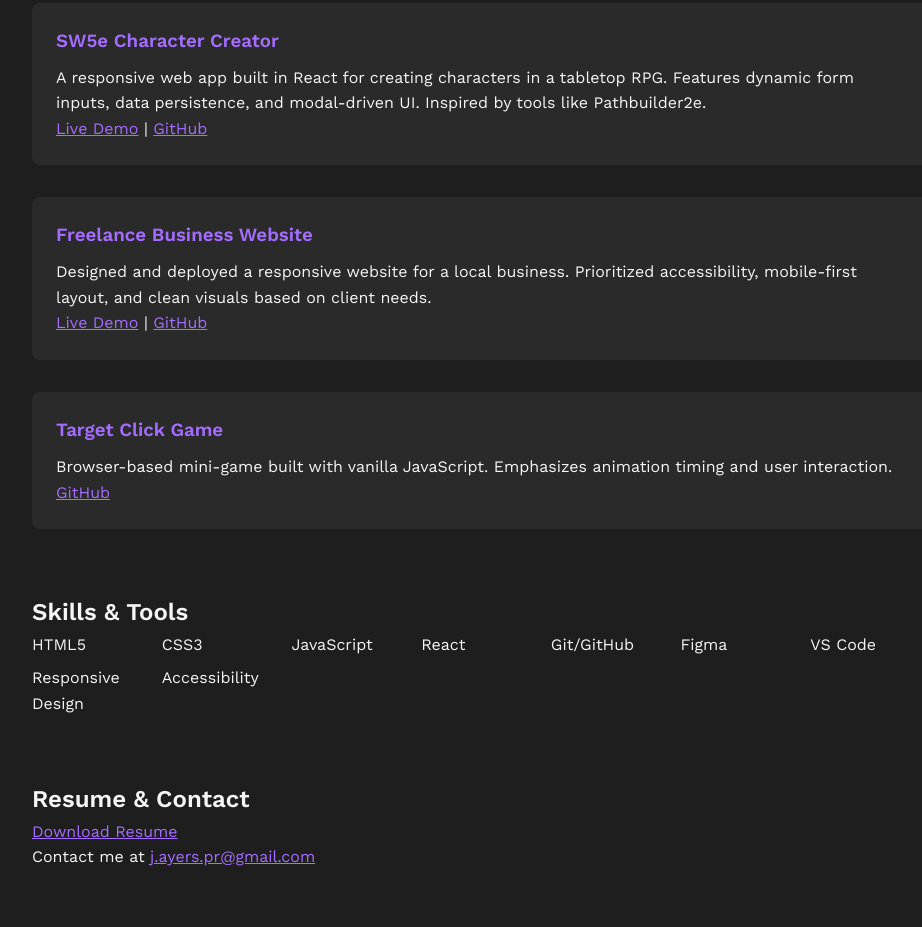
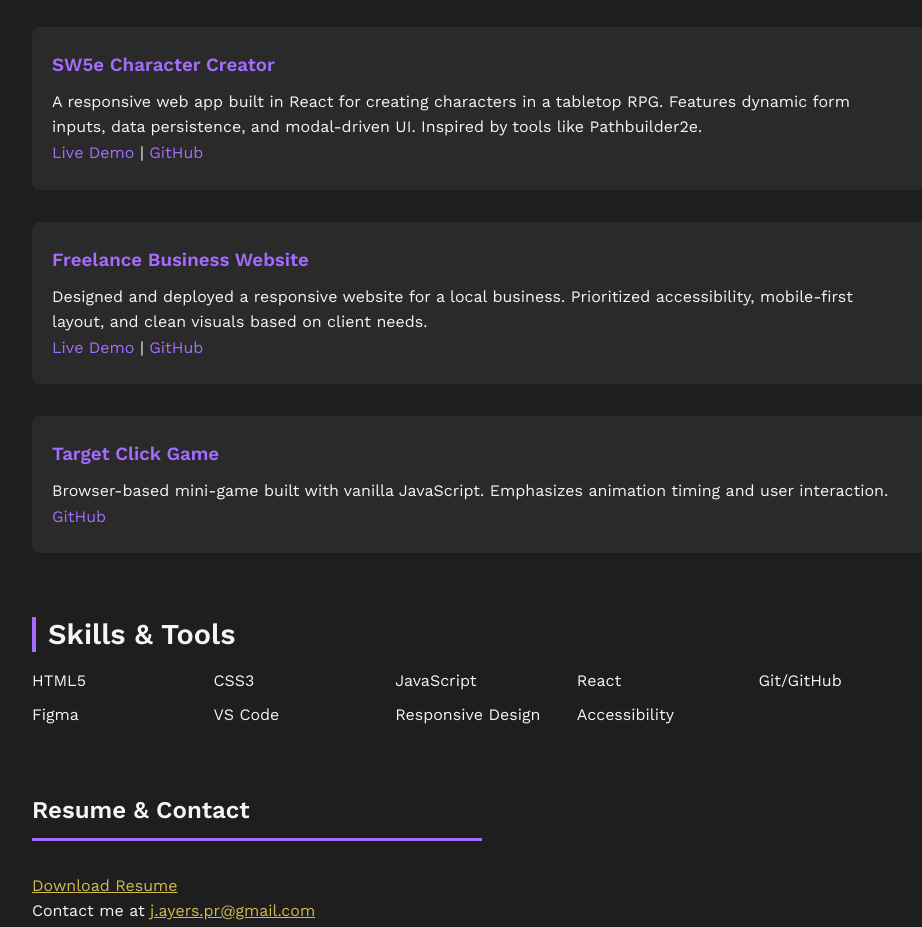
Before and after one commit to jayers14/portfolio, a plain HTML site: page index.html in a window 1280 px wide. Shown: the part 510-1437 px from the top of the page, without its empty margins (158-1080 px from the left). Drawn offline with nearby package versions, Linux system fonts and the light colour scheme.

Commit message:
Update #1

```diff
--- a/index.html
+++ b/index.html
@@ -15,31 +15,31 @@
   </header>
 
   <section class="about">
-    <h2>About Me</h2>
+    <h2 class="section-title">About Me</h2>
     <p>I recently earned my A.A.S. in Software Development and am pivoting into UI/UX design and front-end development. I enjoy designing intuitive user interfaces and translating design mockups into functional, responsive code. I'm currently enrolled in Google's UX Design Certificate program and always seeking opportunities to learn and grow.</p>
   </section>
 
   <section class="projects">
-    <h2>Projects</h2>
+    <h2 class="section-title">Projects</h2>
     <div class="project">
       <h3>SW5e Character Creator</h3>
       <p>A responsive web app built in React for creating characters in a tabletop RPG. Features dynamic form inputs, data persistence, and modal-driven UI. Inspired by tools like Pathbuilder2e.</p>
-      <p><a href="#">Live Demo</a> | <a href="#">GitHub</a></p>
+      <p><a href="https://sw5e-charactercreator.netlify.app/" target="_blank" rel="noopener noreferrer" class="live-demo">Live Demo</a> | <a href="https://github.com/jayers14/Capstone-Project" target="_blank" rel="noopener noreferrer">GitHub</a></p>
     </div>
     <div class="project">
       <h3>Freelance Business Website</h3>
       <p>Designed and deployed a responsive website for a local business. Prioritized accessibility, mobile-first layout, and clean visuals based on client needs.</p>
-      <p><a href="#">Live Demo</a> | <a href="#">GitHub</a></p>
+      <p><a href="https://jayers-client-website.netlify.app" target="_blank" rel="noopener noreferrer" class="live-demo">Live Demo</a> | <a href="https://github.com/jayers14/first_client_website" target="_blank" rel="noopener noreferrer">GitHub</a></p>
     </div>
     <div class="project">
       <h3>Target Click Game</h3>
       <p>Browser-based mini-game built with vanilla JavaScript. Emphasizes animation timing and user interaction.</p>
-      <p><a href="#">GitHub</a></p>
+      <p><a href="https://github.com/jayers14/JS_Browser_Game" target="_blank" rel="noopener noreferrer">GitHub</a></p>
     </div>
   </section>
 
   <section class="skills">
-    <h2>Skills & Tools</h2>
+    <h2 class="section-title">Skills & Tools</h2>
     <ul>
       <li>HTML5</li>
       <li>CSS3</li>
@@ -54,7 +54,7 @@
   </section>
 
   <section class="resume-contact">
-    <h2>Resume & Contact</h2>
+    <h2 class="with-line">Resume & Contact</h2>
     <p><a href="#">Download Resume</a></p>
     <p>Contact me at <a href="mailto:j.ayers.pr@gmail.com">j.ayers.pr@gmail.com</a></p>
   </section>
--- a/style.css
+++ b/style.css
@@ -15,6 +15,34 @@ body {
   line-height: 1.6;
   padding: 2rem;
 }
+html {
+  scroll-behavior: smooth;
+}
+section {
+  opacity: 0;
+  transform: translateY(30px);
+  animation: fadeInUp 0.6s ease-out forwards;
+  animation-delay: var(--delay, 0s);
+}
+
+section:nth-of-type(1) { --delay: 0.2s; }
+section:nth-of-type(2) { --delay: 0.6s; }
+section:nth-of-type(3) { --delay: 1s; }
+section:nth-of-type(4) { --delay: 1.4s; }
+section:nth-of-type(5) { --delay: 1.8s; }
+
+@keyframes fadeInUp {
+  to {
+    opacity: 1;
+    transform: translateY(0);
+  }
+}
+header {
+  opacity: 0;
+  transform: translateY(20px);
+  animation: fadeInUp 0.8s ease-out forwards;
+  animation-delay: 0.1s;
+}
 header, section {
   max-width: 900px;
   margin: auto;
@@ -28,6 +56,7 @@ header p {
   font-size: 1.2rem;
   margin-top: 1rem;
 }
+
 .projects {
   display: grid;
   gap: 2rem;
@@ -36,15 +65,50 @@ header p {
   background: #2a2a2a;
   padding: 1.5rem;
   border-radius: 8px;
+  border-left: 4px solid transparent;
+  position: relative;
+  padding-left: 1rem;
+  transition: transform 0.3s ease, box-shadow 0.3s ease;
 }
 .project h3 {
   color: var(--accent);
   margin-bottom: 0.5rem;
 }
+.project a {
+  color: var(--accent);
+  text-decoration: none;
+  transition: color 0.2s ease, text-decoration 0.2s ease;
+}
+.project a:hover {
+  text-decoration: underline;
+  color: #d1bb4d;
+}
+.project:hover {
+  transform: translateY(-5px) scale(1.02);
+  box-shadow: 0 10px 20px rgba(165, 109, 255, 0.4);
+  border-left: var(--accent);
+}
+.project:hover::before {
+  transform: scaleY(1);
+}
+.project::before {
+  content: "";
+  position: absolute;
+  top: 0;
+  bottom: 0;
+  left: 0;
+  width: 4px;
+  background-color: var(--accent);
+  transform: scaleY(0);
+  transform-origin: top;
+  transition: transform 0.3s ease;
+  border-radius: 2px;
+}
+
 .skills ul {
   list-style: none;
   display: grid;
-  grid-template-columns: repeat(auto-fit, minmax(120px, 1fr));
+  grid-template-columns: repeat(auto-fit, minmax(160px, 1fr));
   gap: 0.5rem;
 }
 footer {
@@ -56,3 +120,35 @@ footer {
 a {
   color: var(--accent);
 }
+
+.section-title {
+  font-size: 1.8rem;
+  margin-bottom: 1rem;
+  padding-left: 0.75rem;
+  border-left: 4px solid var(--accent);
+  line-height: 1.2;
+}
+
+.with-line {
+  position: relative;
+  padding-bottom: 0.5rem;
+  margin-bottom: 1.5rem;
+}
+
+.with-line::after {
+  content: "";
+  display: block;
+  width: 50%;
+  height: 3px;
+  background-color: var(--accent);
+  margin-top: 0.5rem;
+}
+
+.resume-contact a{
+  color:#d1bb4d
+}
+
+.resume-contact a:hover {
+  text-decoration: underline;
+  color: var(--fg);
+}
```
